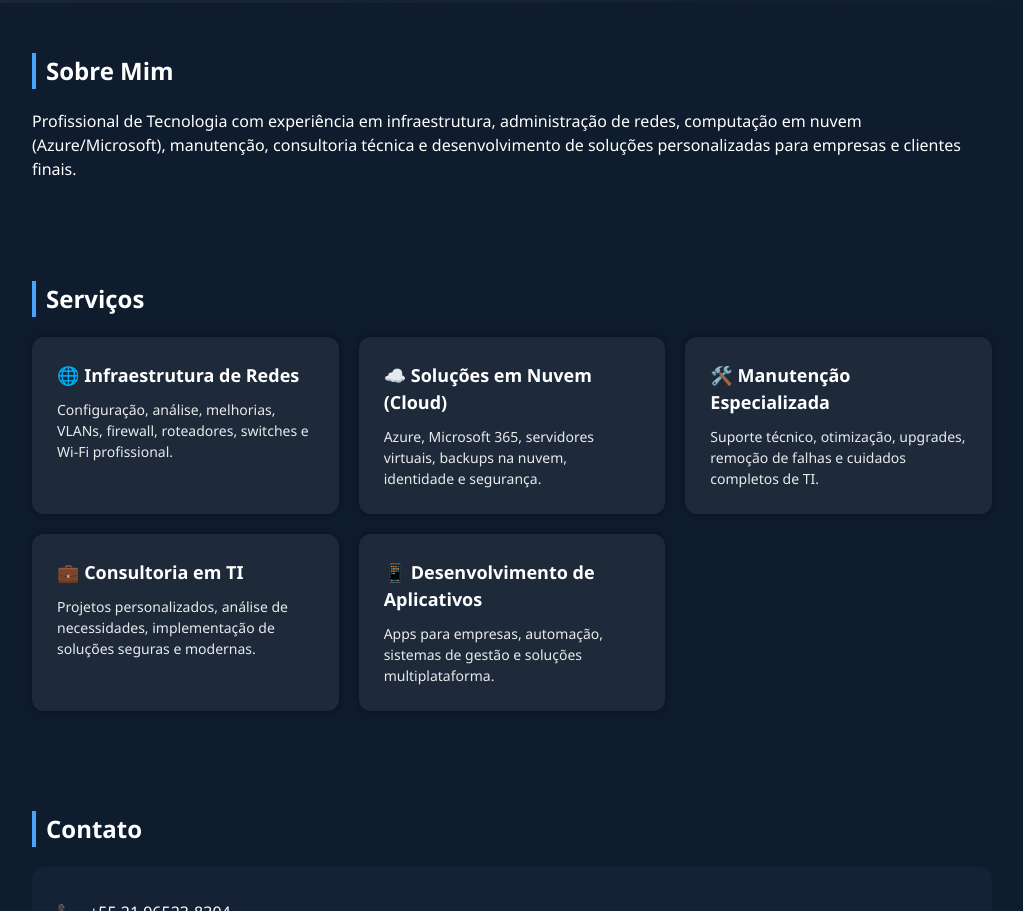
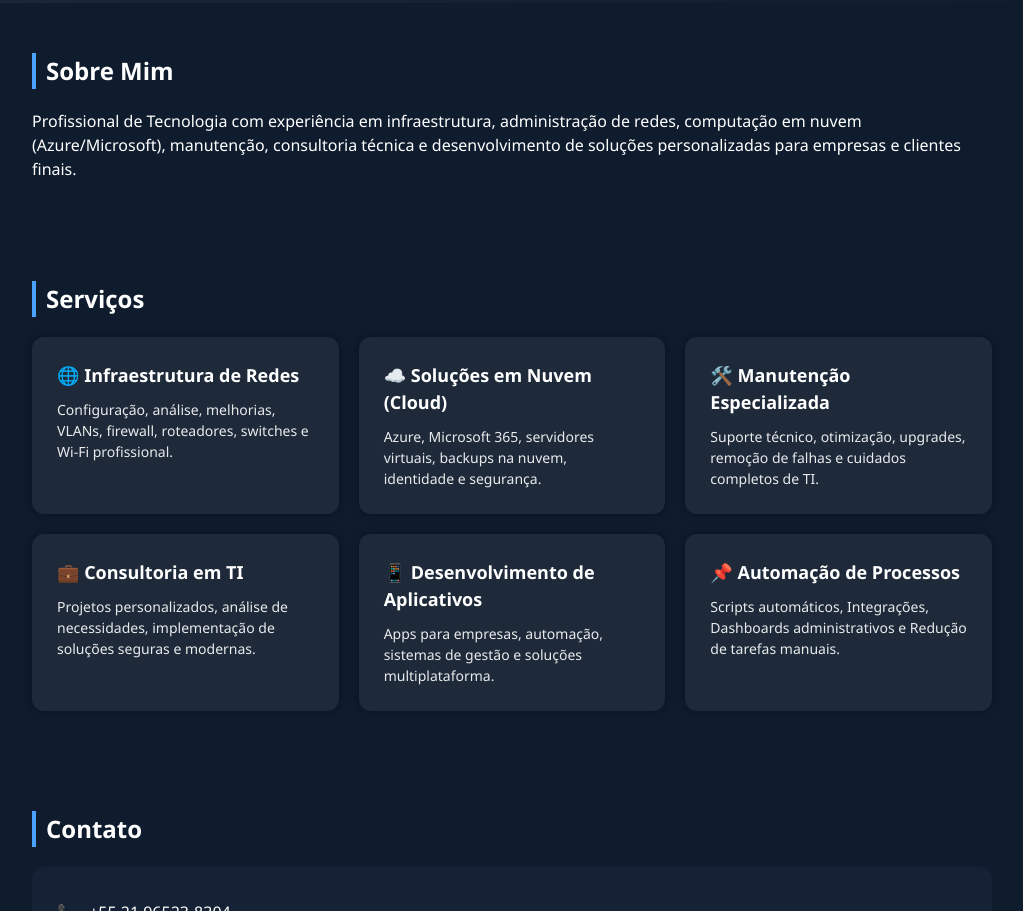
Before and after one commit to douglasinforj/landing_page_apresentacao, a plain HTML site: page index.html in a window 1280 px wide. Shown: the part 260-1171 px from the top of the page, without its empty margins (128-1151 px from the left). Drawn offline with Linux system fonts and the light colour scheme.

Commit message:
Ajuste de layout

```diff
--- a/index.html
+++ b/index.html
@@ -58,6 +58,11 @@
       <p>Apps para empresas, automação, sistemas de gestão e soluções multiplataforma.</p>
     </div>
 
+    <div class="card">
+      <h4>📌 Automação de Processos</h4>
+      <p>Scripts automáticos, Integrações, Dashboards administrativos e Redução de tarefas manuais.</p>
+    </div>
+
   </div>
 </section>
 
```
